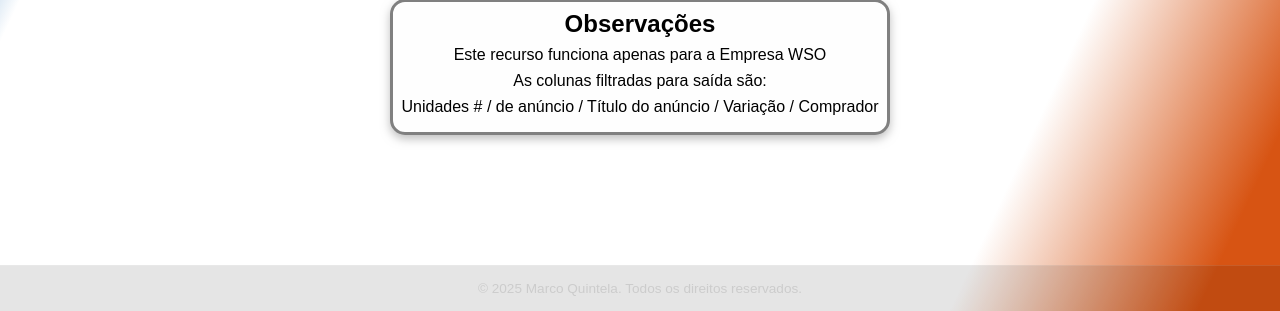
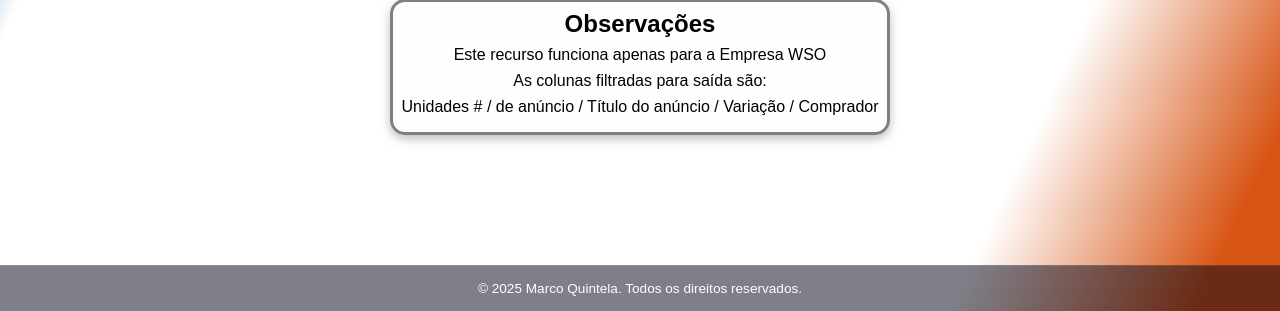
Before and after one commit to marcokt32/simplificador, a FastAPI app: page / in a window 1280 px wide. Shown: the part 489-800 px from the top of the page. Run offline with FastAPI, Linux system fonts and the light colour scheme.

Commit message:
cor do backgroun e fonte redapé

```diff
--- a/static/styles.css
+++ b/static/styles.css
@@ -83,8 +83,8 @@ footer {
     text-align: center;
     padding: 15px 0;
     font-size: 0.85rem;
-    color: #ccc;
-    background-color: rgba(0, 0, 0, 0.1);
+    color: #ffffff;
+    background-color: rgba(1, 1, 20, .5);
     border-top: 1px solid rgba(255, 255, 255, 0.1);
 }
 
```
